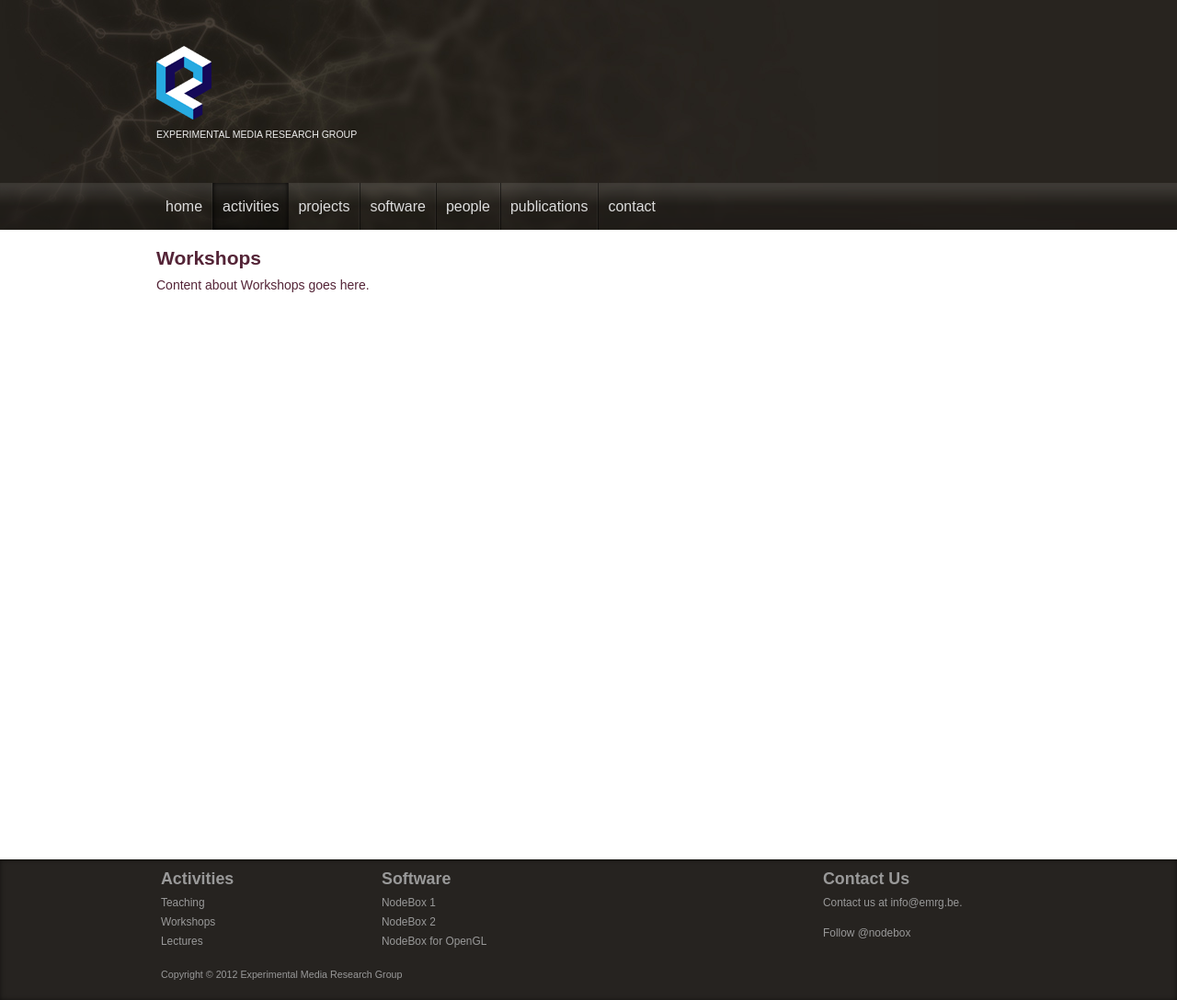
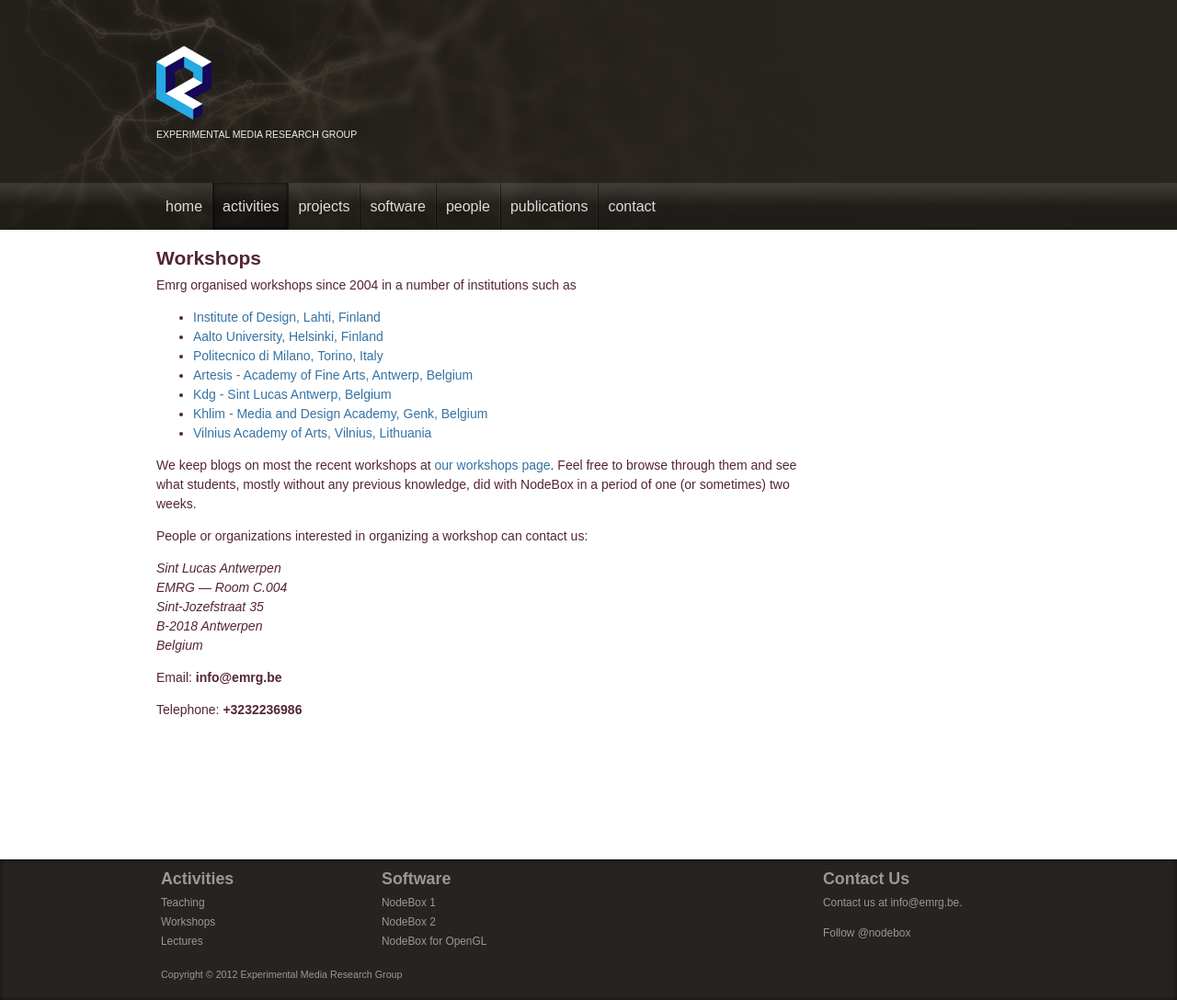
Before and after one commit to nodebox/emrg.be, a Jekyll site: the page built from activities/workshops.md, in a window 1280 px wide. Shown: the whole page at 92% size. Built offline with Jekyll 4.4.1, drawn with Linux system fonts in a browser that asks for light colours; nearby versions of some CDN libraries; comment, search, counter and statistics services are not loaded.

Commit message:
Add content to workshops page

```diff
--- a/activities/workshops.md
+++ b/activities/workshops.md
@@ -3,4 +3,27 @@ layout: default
 section: activities
 title: Workshops
 ---
-Content about Workshops goes here.
+Emrg organised workshops since 2004 in a number of institutions such as
+
+* [Institute of Design, Lahti, Finland](http://www.lamk.fi/english/design/)
+* [Aalto University, Helsinki, Finland](http://www.aalto.fi/en/)
+* [Politecnico di Milano, Torino, Italy](http://www.english.polimi.it/)
+* [Artesis - Academy of Fine Arts, Antwerp, Belgium](http://www.artesis.be/academie/)
+* [Kdg - Sint Lucas Antwerp, Belgium](http://www.sintlucasantwerpen.be/)
+* [Khlim - Media and Design Academy, Genk, Belgium](http://www.mad-fac.be/)
+* [Vilnius Academy of Arts, Vilnius, Lithuania](http://www.vda.lt)
+
+We keep blogs on most the recent workshops at [our workshops page](http://workshops.nodebox.net/). Feel free to browse through them and see what students, mostly without any previous knowledge, did with NodeBox in a period of one (or sometimes) two weeks.
+
+People or organizations interested in organizing a workshop can contact us:
+
+<address>
+  Sint Lucas Antwerpen <br>
+  EMRG — Room C.004<br>
+  Sint-Jozefstraat 35<br>
+  B-2018 Antwerpen<br>
+  Belgium
+</address>
+
+<p>Email: <strong>info@emrg.be</strong></p>
+<p>Telephone: <strong>+3232236986</strong></p>
```
